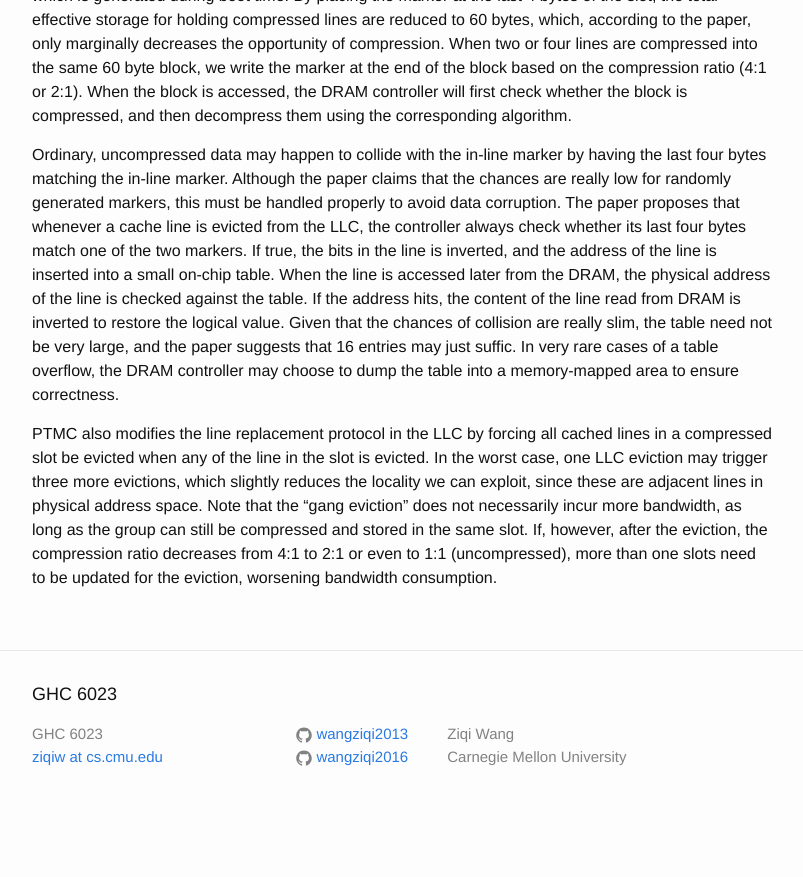
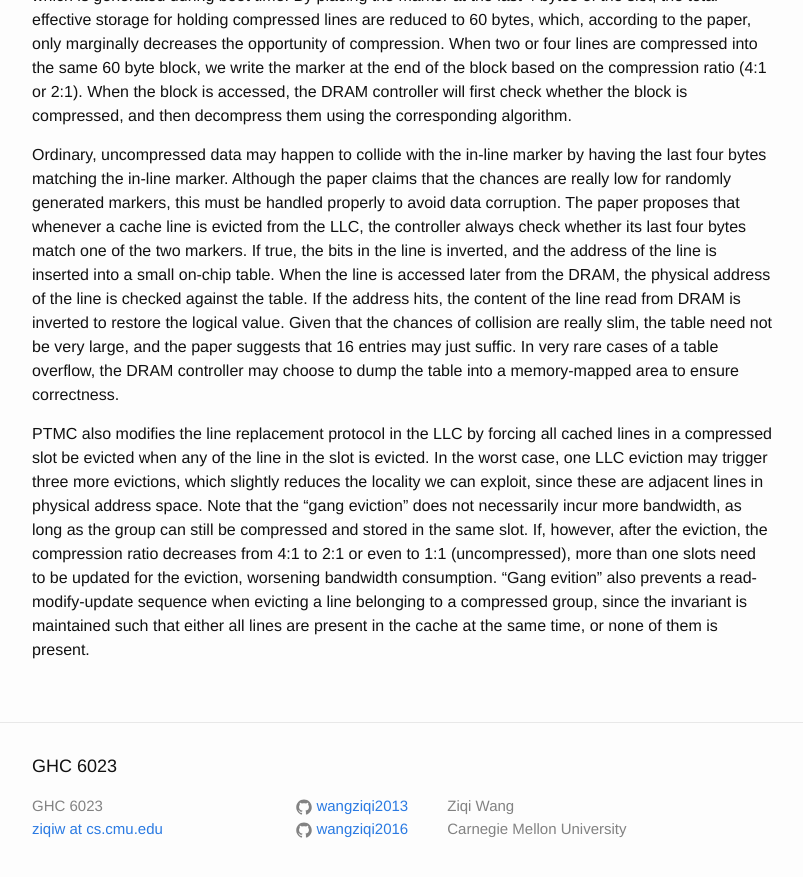
Before and after one commit to wangziqi2013/wangziqi2013.github.io, a Jekyll site: the page built from _posts/2020-05-17-ptmc.markdown, in a window 1280 px wide and 900 px high, scrolled down 2380 px. Shown: the top 877 px of the window, without its empty margins (238-1041 px from the left). Built offline with Jekyll 4.4.1, drawn with Linux system fonts in a browser that asks for light colours; before the commit the page ends 3208 px from its top, so only the background shows below that.

Commit message:
Adding RMW

```diff
--- a/_posts/2020-05-17-ptmc.markdown
+++ b/_posts/2020-05-17-ptmc.markdown
@@ -106,3 +106,5 @@ slightly reduces the locality we can exploit, since these are adjacent lines in
 "gang eviction" does not necessarily incur more bandwidth, as long as the group can still be compressed and stored in
 the same slot. If, however, after the eviction, the compression ratio decreases from 4:1 to 2:1 or even to 1:1 (uncompressed),
 more than one slots need to be updated for the eviction, worsening bandwidth consumption.
+"Gang evition" also prevents a read-modify-update sequence when evicting a line belonging to a compressed group, since
+the invariant is maintained such that either all lines are present in the cache at the same time, or none of them is present.
```
